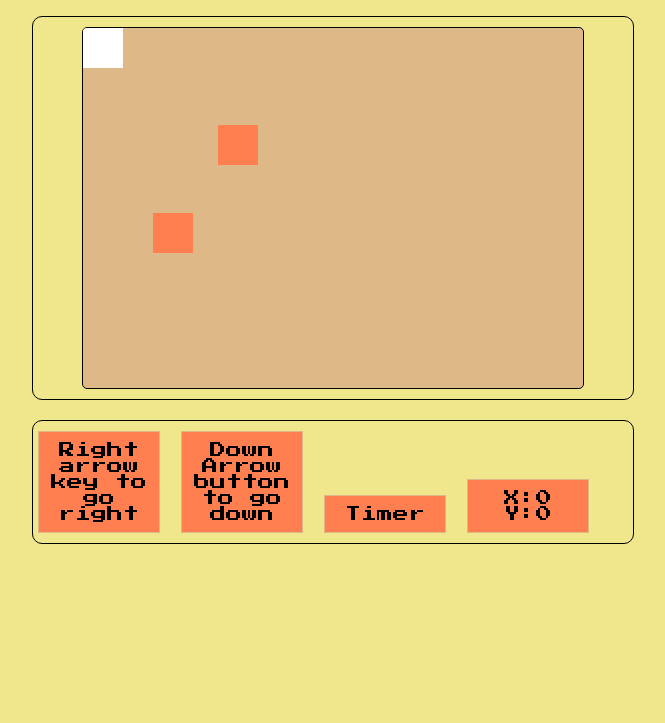
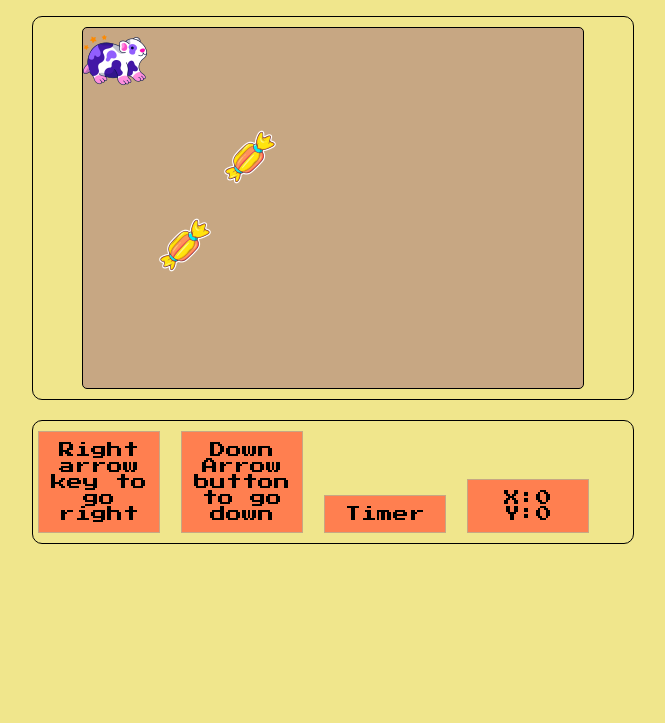
Before and after one commit to foosasugaome/PROJECT1, a plain HTML site: page index.html in a window 1280 px wide. Shown: the part 77-800 px from the top of the page, without its empty margins (307-972 px from the left). Drawn offline with Linux system fonts and the light colour scheme.

Commit message:
rename game, update readme.md, add images

```diff
--- a/css/style.css
+++ b/css/style.css
@@ -2,7 +2,7 @@
 :root {
     --primary-color: khaki;
     --secondary-color: coral;
-    --tertiary-color: burlywood;
+    --tertiary-color: rgb(199, 167, 131);
     --primary-font: 'Press Start 2P', cursive;
 
 }
--- a/index.html
+++ b/index.html
@@ -10,7 +10,7 @@
   <body>
 
     <div class="center">
-      <h1>Claw Crane</h1>
+      <h1>Hamster Hunter</h1>
     </div>
 
     <section class="center">
--- a/js/script.js
+++ b/js/script.js
@@ -25,17 +25,20 @@ document.addEventListener('keyup', e => (pressedKeys[e.key] = false))
 
 // class to create position of elements
 class gameElement {
-  constructor (x, y, width, height, color) {
+  constructor (x, y, width, height, color,imgSrc) {
     this.x = x
     this.y = y
     this.width = width
     this.height = height
     this.color = color
-    this.token = Math.floor(Math.random() * 3)
+    this.img = imgSrc
+    this.token = Math.floor(Math.random() * 3) + 1
   }
   render () {
-    ctx.fillStyle = this.color
-    ctx.fillRect(this.x, this.y, this.width, this.width)
+    // use image to draw on canvas
+    ctx.drawImage(this.img, this.x, this.y);
+    // ctx.fillStyle = this.color
+    // ctx.fillRect(this.x, this.y, this.width, this.width)
   }
 }
 
@@ -47,7 +50,7 @@ class playerToken {
 }
 
 function randomise (limit) {
-  // set lower limit of random number so it will never hit starting area of claw
+  // set lower limit of random number so it will never hit starting area of hamster
   let min = 60
   // must pass a limit value -- usually the end of x and y axis
   let number = Math.floor(Math.random() * (limit - min)) + min
@@ -55,16 +58,20 @@ function randomise (limit) {
 }
 
 // y limit 360 - height of element
-//render claw -- this will always be the position of the claw
-const claw = new gameElement(0, 0, 40, 40, '#FFFFFF')
-claw.render()
+//render hamster -- this will always be the position of the hamster
+let imgHamster = new Image()
+imgHamster.src = 'images/hamster.png'
+let imgCandy = new Image()
+imgCandy.src = 'images/candy-sticker.png'
+
+const hamster = new gameElement(0, 0, 40, 40, '#FFFFFF',imgHamster)
+hamster.render()
 
 // x,y limit for target elements
 let x = 460
 let y = 300
-const targetOne = new gameElement(randomise(x), randomise(y), 40, 40, 'coral')
-
-const targetTwo = new gameElement(randomise(x), randomise(y), 40, 40, 'coral')
+const candyOne = new gameElement(randomise(x), randomise(y), 40, 40, 'coral', imgCandy)
+const candyTwo = new gameElement(randomise(x), randomise(y), 40, 40, 'coral', imgCandy)
 
 // variable to know if player has moved the x/y axis
 let xMove = false
@@ -72,29 +79,29 @@ let yMove = false
 
 function movementHandler () {
   const speed = 10
-  locationDisplay.innerText = `X:${claw.x} Y:${claw.y}`
+  locationDisplay.innerText = `X:${hamster.x} Y:${hamster.y}`
   if (
     pressedKeys.ArrowRight &&
-    claw.x <= 450 &&
+    hamster.x <= 450 &&
     yMove == false &&
     xMove == false
   ) {
-    claw.x += speed
+    hamster.x += speed
   }
   if (pressedKeys.ArrowRight == false) {
-    // toggle condition for the claw to stop traversing the x axis
+    // toggle condition for the hamster to stop traversing the x axis
     xMove = true
   }
-  if (pressedKeys.ArrowDown && xMove && yMove == false) claw.y += speed
+  if (pressedKeys.ArrowDown && xMove && yMove == false) hamster.y += speed
   if (pressedKeys.ArrowDown == false) {
-    // toggle condition for the claw to stop traversing the y axis
+    // toggle condition for the hamster to stop traversing the y axis
     yMove = true
   }
 }
 
-if(pressedKeys.Enter) {
-    console.log(e.key)
-}
+// if (pressedKeys.Enter) {
+//   console.log(e.key)
+// }
 
 // setup the gameloop
 let gameLoopInterval = setInterval(looper, 60)
@@ -104,8 +111,7 @@ function looper () {
   if (xMove && yMove) {
     // call colision function here.
     console.log(`xMove: ${xMove} yMove: ${yMove}`)
-    console.log(targetOne.token)
-    console.log(targetTwo.token)
+    console.log(hamster.token)
     clearInterval(gameLoopInterval)
   } else {
     // invoke movementHandler function here
@@ -113,7 +119,7 @@ function looper () {
   }
 
   // render elements here
-  targetOne.render()
-  targetTwo.render()
-  claw.render()
+  candyOne.render()
+  candyTwo.render()
+  hamster.render()
 }
```
Also changed, not shown: images/candy-sticker.png (added), images/hamster-hunter-beta.jpg (added), images/hamster.png (added), ver1.jpg (deleted), 3 other files.
